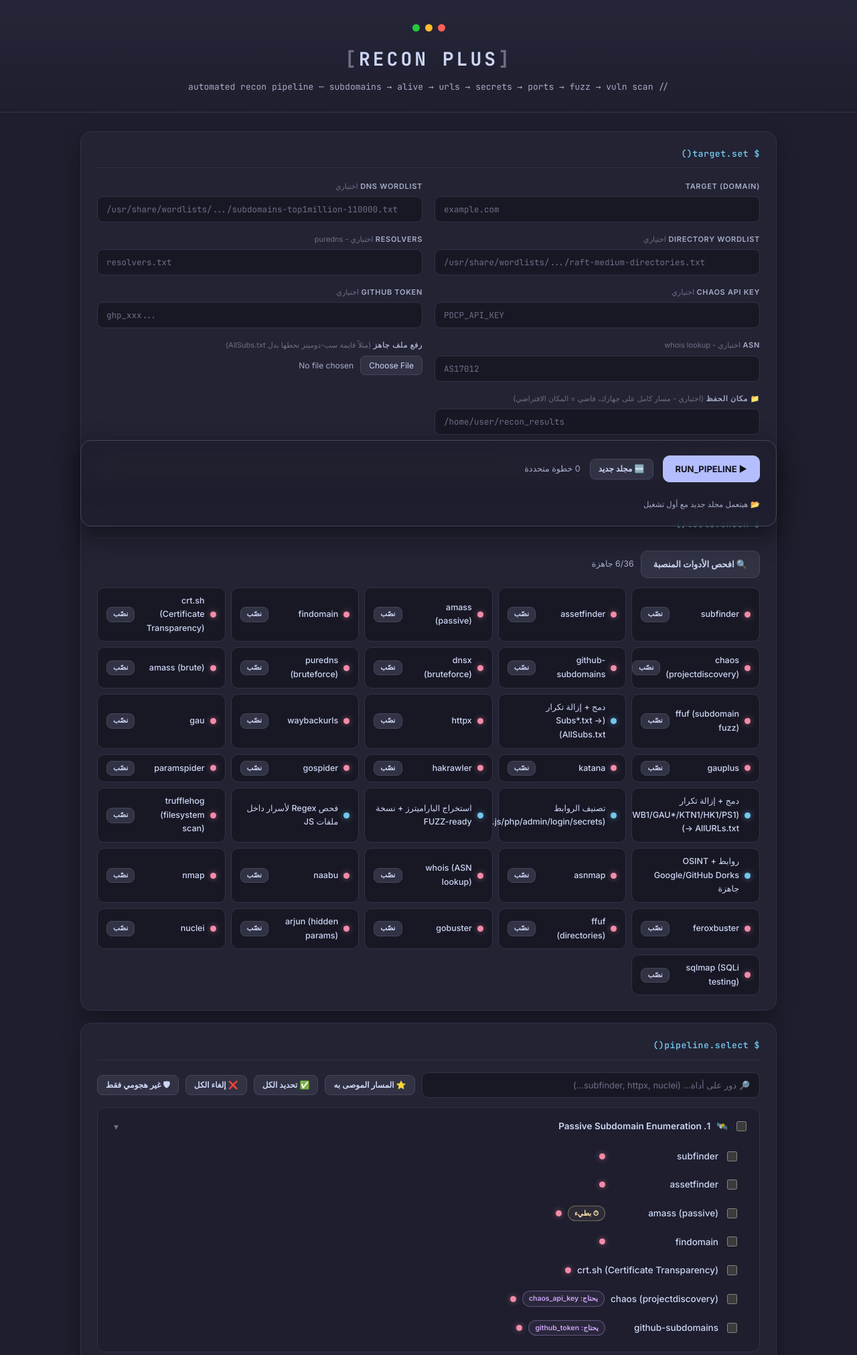
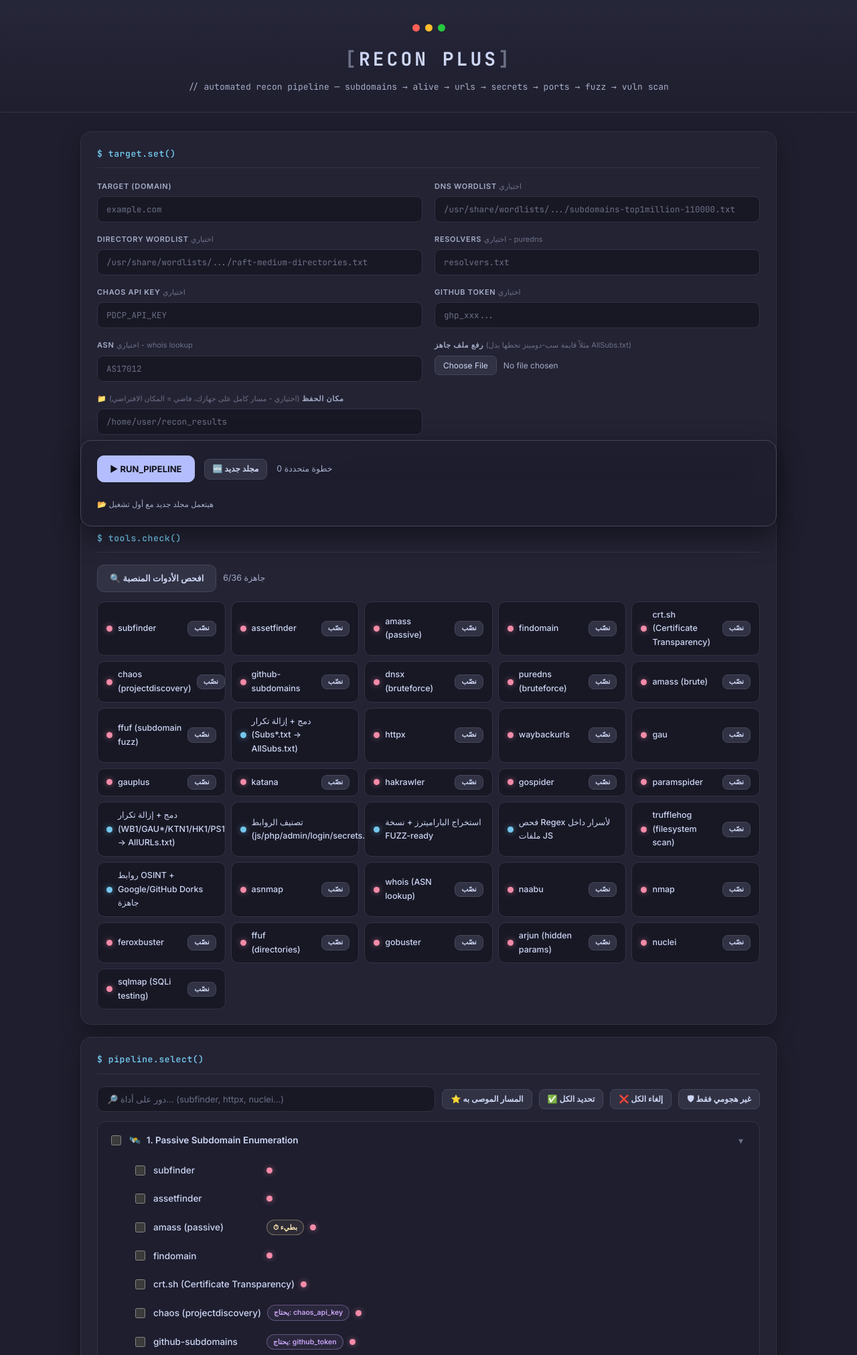
Before and after one commit to m4r-0x/ReconPlus, a Flask app: page / in a window 1280 px wide. Shown: the top 2023 px of the page at 67% size. Run offline with Flask 3, Linux system fonts and the light colour scheme; data that the repository does not hold is empty.

Commit message:
Convert UI to strict LTR layout: dir=ltr, left-aligned forms/cards/tables, styled select

```diff
--- a/report.py
+++ b/report.py
@@ -153,16 +153,16 @@ def build_report(run) -> str:
         secrets_preview = "<br>".join(html.escape(l) for l in lines)
 
     return f"""<!doctype html>
-<html lang="ar" dir="rtl">
+<html lang="ar" dir="ltr">
 <head>
 <meta charset="utf-8">
 <title>تقرير ReconPlus - {html.escape(target)}</title>
 <style>
-body{{font-family:'Segoe UI',Inter,Tahoma,Arial,sans-serif;background:#1e1e2e;color:#cdd6f4;padding:32px;max-width:900px;margin:auto;line-height:1.6}}
+body{{font-family:'Segoe UI',Inter,Tahoma,Arial,sans-serif;background:#1e1e2e;color:#cdd6f4;padding:32px;max-width:900px;margin:auto;line-height:1.6;direction:ltr;text-align:left}}
 h1{{color:#89b4fa;font-size:24px}}
 h2{{color:#89b4fa;font-size:16px;margin-top:28px}}
 table{{border-collapse:collapse;width:100%;margin:12px 0}}
-td,th{{border:1px solid #313244;padding:9px 12px;text-align:right}}
+td,th{{border:1px solid #313244;padding:9px 12px;text-align:left}}
 th{{background:#181825;color:#a6adc8}}
 .stat{{display:inline-block;background:#181825;border:1px solid #313244;border-radius:12px;padding:14px 22px;margin:6px;min-width:120px;text-align:center;color:#a6adc8}}
 .stat b{{display:block;font-size:22px;color:#b4befe}}
--- a/static/style.css
+++ b/static/style.css
@@ -43,7 +43,7 @@
 
 * { box-sizing: border-box; }
 
-html { color-scheme: dark; }
+html { color-scheme: dark; direction: ltr; }
 
 body {
   background:
@@ -51,6 +51,8 @@ body {
     radial-gradient(900px 420px at 88% -8%, rgba(116, 199, 236, .055), transparent 60%),
     var(--base);
   color: var(--text);
+  direction: ltr;
+  text-align: left;
   font-family: var(--font-ui);
   font-size: 14px;
   line-height: 1.65;
@@ -122,6 +124,7 @@ main {
   border-radius: var(--radius-lg);
   padding: 22px 24px;
   box-shadow: var(--shadow);
+  text-align: left;
 }
 
 .panel h2 {
@@ -141,7 +144,7 @@ main {
 .grid2 { display: grid; grid-template-columns: 1fr 1fr; gap: 16px 18px; }
 @media (max-width: 760px) { .grid2 { grid-template-columns: 1fr; } }
 
-.row { display: flex; flex-direction: column; gap: 6px; min-width: 0; }
+.row { display: flex; flex-direction: column; gap: 6px; min-width: 0; text-align: left; }
 
 .row label {
   font-size: 11px;
@@ -149,6 +152,7 @@ main {
   color: var(--subtext0);
   letter-spacing: .7px;
   text-transform: uppercase;
+  text-align: left;
 }
 .row label .opt {
   text-transform: none;
@@ -272,6 +276,26 @@ main {
   box-shadow: 0 0 0 3px rgba(180, 190, 254, .16);
 }
 
+/* ---------- select (previous runs dropdown) ---------- */
+select {
+  background: var(--mantle);
+  border: 1px solid var(--surface0);
+  border-radius: var(--radius-sm);
+  padding: 10px 13px;
+  color: var(--text);
+  font-family: var(--font-ui);
+  font-size: 13px;
+  direction: ltr;
+  text-align: left;
+  cursor: pointer;
+  transition: border-color var(--transition), box-shadow var(--transition);
+}
+select:hover { border-color: var(--surface1); }
+select:focus {
+  border-color: var(--lavender);
+  box-shadow: 0 0 0 3px rgba(180, 190, 254, .16);
+}
+
 /* ---------- tools grid ---------- */
 .tools-grid {
   display: grid;
@@ -341,13 +365,13 @@ main {
   gap: 4px;
 }
 .step-block {
-  border-right: 2px solid transparent;
-  padding: 2px 8px 2px 0;
+  border-left: 2px solid transparent;
+  padding: 2px 0 2px 8px;
   border-radius: 8px;
   transition: background var(--transition), border-color var(--transition);
 }
 .step-block.matched {
-  border-right-color: var(--lavender);
+  border-left-color: var(--lavender);
   background: rgba(180, 190, 254, .07);
 }
 .step-block.hidden-step { display: none; }
--- a/templates/index.html
+++ b/templates/index.html
@@ -1,5 +1,5 @@
 <!doctype html>
-<html lang="ar" dir="rtl">
+<html lang="ar" dir="ltr">
 <head>
 <meta charset="utf-8">
 <meta name="viewport" content="width=device-width, initial-scale=1">
```
